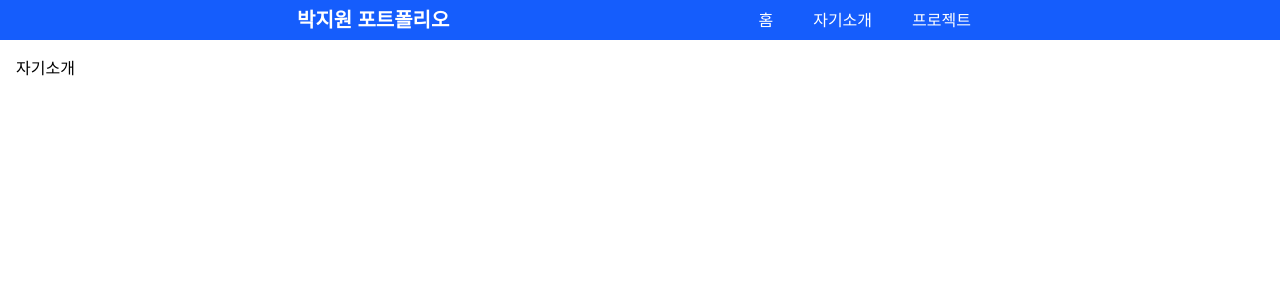
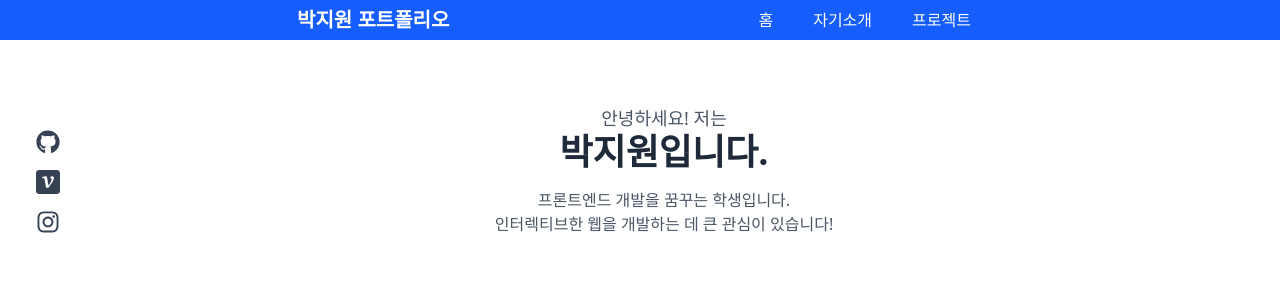
Before and after one commit to Likelion-YeungNam-Univ/9-13th-fe-assignment, a React (Vite) app: page /about in a window 1280 px wide. Shown: the top 300 px of the page. Built offline with nearby package versions, Linux system fonts and the light colour scheme.

Commit message:
design: about 페이지 구현

```diff
--- a/package.json
+++ b/package.json
@@ -13,6 +13,7 @@
     "@tailwindcss/vite": "^4.1.6",
     "react": "^19.1.0",
     "react-dom": "^19.1.0",
+    "react-icons": "^5.5.0",
     "react-router-dom": "^7.6.0",
     "tailwindcss": "^4.1.6"
   },
--- a/src/pages/About.jsx
+++ b/src/pages/About.jsx
@@ -1,2 +1,37 @@
-const About = () => <div className="p-4">자기소개</div>;
+import { Link } from "react-router-dom";
+import { FaGithub, FaInstagram } from "react-icons/fa";
+import { SiVelog } from "react-icons/si";
+
+const About = () => {
+  return (
+    <section className="flex flex-col md:flex-row items-center justify-center p-6 w-full bg-white">
+      <div className="flex flex-col justify-center items-center w-12 space-y-4 text-gray-700">
+        <div className="flex-1 w-px bg-gray-300" />
+        <Link to="/" className="text-2xl hover:text-blue-500">
+          <FaGithub />
+        </Link>
+        <Link to="/" className="text-2xl hover:text-green-600">
+          <SiVelog />
+        </Link>
+        <Link to="/" className="text-2xl hover:text-pink-500">
+          <FaInstagram />
+        </Link>
+        <div className="flex-1 w-px bg-gray-300" />
+      </div>
+
+      <div className="flex-1 text-center px-6 py-10">
+        <h2 className="text-lg text-gray-600">안녕하세요! 저는</h2>
+        <h1 className="text-3xl md:text-4xl font-bold text-gray-800 mb-4">
+          박지원입니다.
+        </h1>
+        <p className="text-gray-600 mb-6">
+          프론트엔드 개발을 꿈꾸는 학생입니다.
+          <br />
+          인터렉티브한 웹을 개발하는 데 큰 관심이 있습니다!
+        </p>
+      </div>
+    </section>
+  );
+};
+
 export default About;
```
Also changed, not shown: 1 other file (tests, documents, lock files or other folders).
